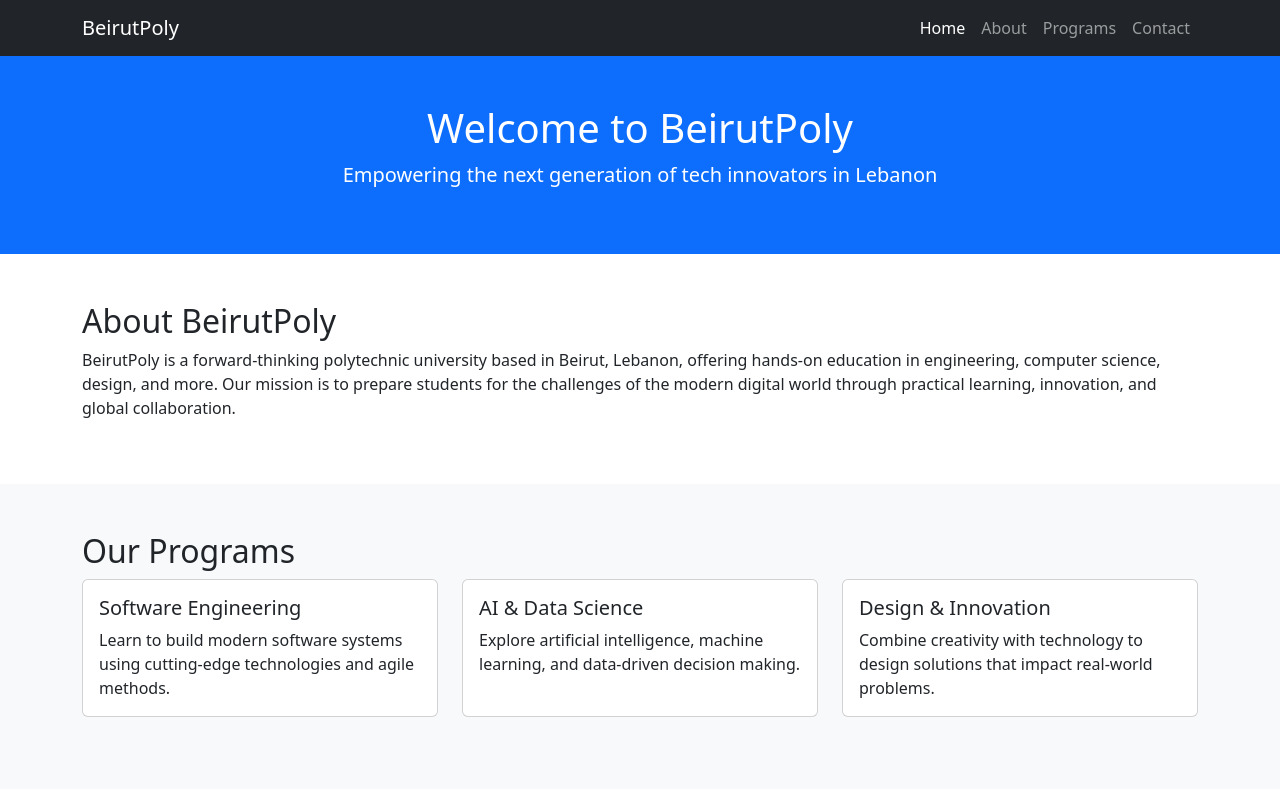
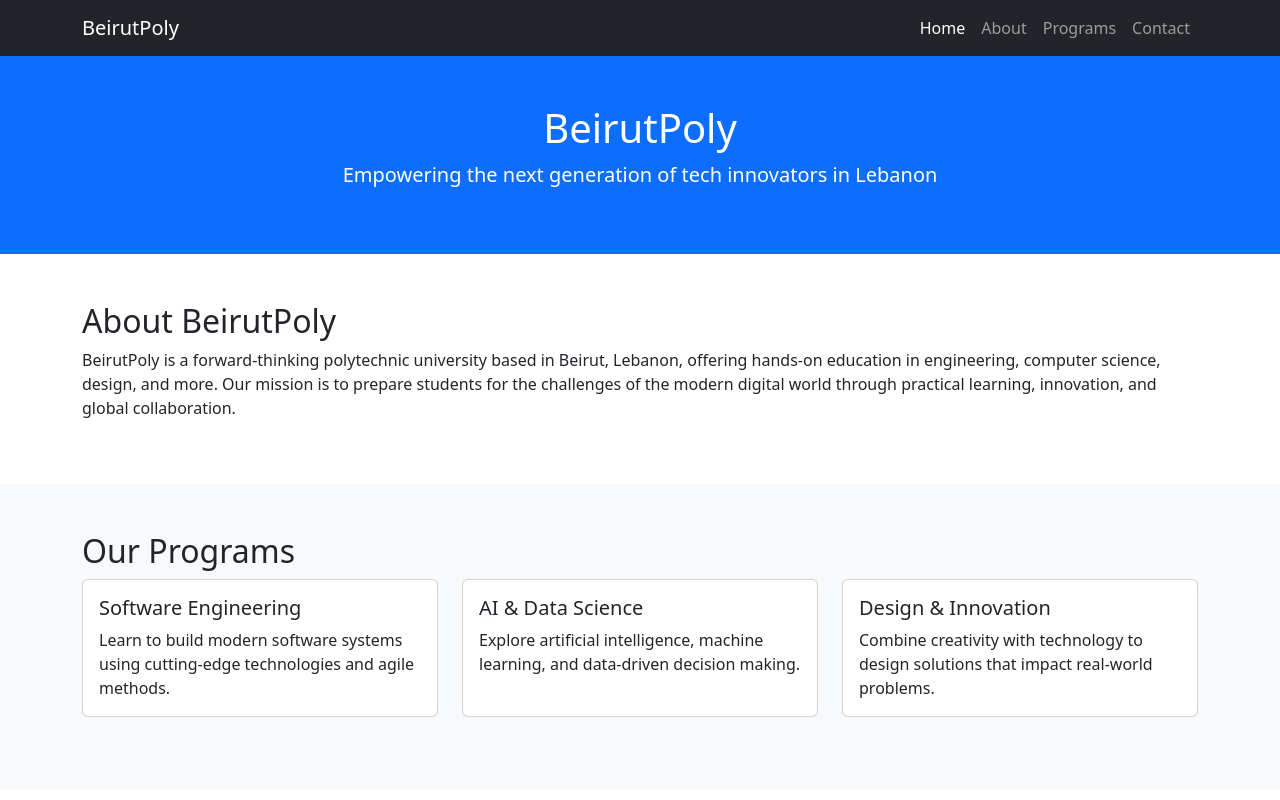
Before and after one commit to jawad-sabbah/beirutpoly, a plain HTML site: page index.html in a window 1280 px wide. Shown: the top 800 px of the page. Drawn offline with nearby package versions, Linux system fonts and the light colour scheme.

Commit message:
change welcome stat

```diff
--- a/index.html
+++ b/index.html
@@ -32,7 +32,7 @@
     <!-- Hero Section -->
     <header class="bg-primary text-white text-center py-5">
         <div class="container">
-            <h1>Welcome to BeirutPoly</h1>
+            <h1> BeirutPoly</h1>
             <p class="lead">Empowering the next generation of tech innovators in Lebanon</p>
         </div>
     </header>
```
